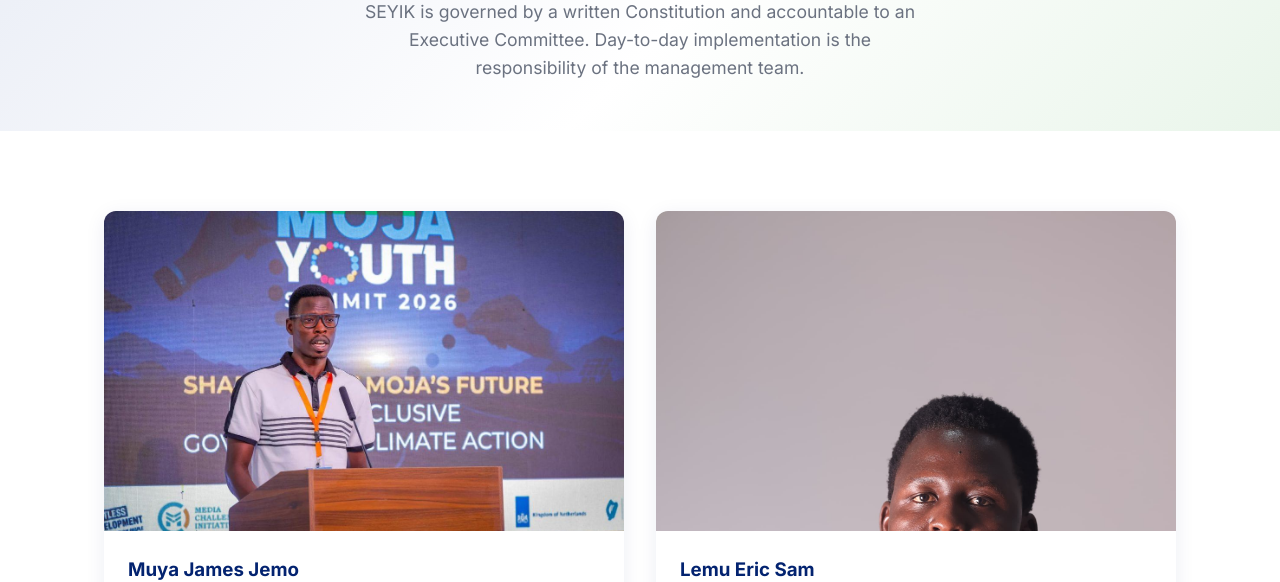
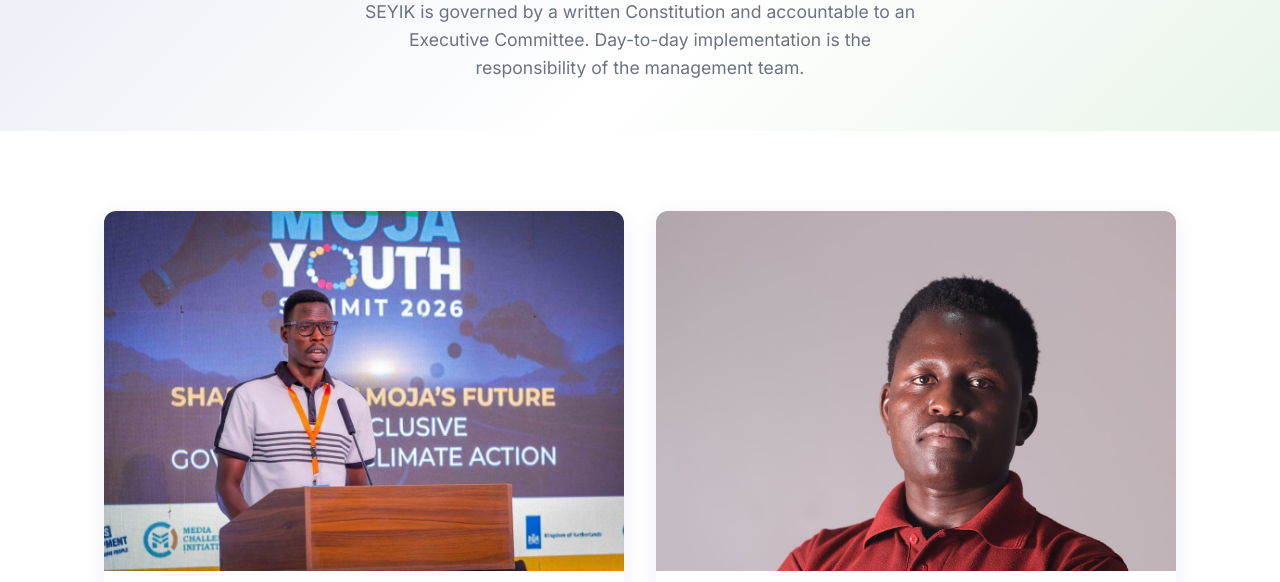
Before and after one commit to isgr870/Seyik-Website-, an Eleventy site: page team.html in a window 1280 px wide. Shown: the part 247-829 px from the top of the page. Built offline with nearby package versions, Linux system fonts and the light colour scheme; Eleventy itself is replaced by a stand-in of ours; files that its build step writes are made by us from their sources; files whose address does not match are found by name.

Commit message:
Fix team photo crop so Lemu portrait fits

```diff
--- a/team.html
+++ b/team.html
@@ -29,7 +29,16 @@
   <style>
     .team-grid { display: grid; grid-template-columns: repeat(auto-fit, minmax(300px, 1fr)); gap: 2rem; }
     .team-card { background: #fff; border-radius: 12px; overflow: hidden; box-shadow: 0 4px 20px rgba(3,35,112,0.08); }
-    .team-card img { width: 100%; height: 320px; object-fit: cover; object-position: top; }
+    .team-card img {
+      width: 100%;
+      height: 360px;
+      object-fit: cover;
+      object-position: center 20%;
+      background: #e8ecf5;
+    }
+    .team-card img[src*="lemu"] {
+      object-position: center 28%;
+    }
     .team-card-body { padding: 1.5rem; }
     .team-card h3 { color: var(--seyik-blue); margin-bottom: 0.25rem; }
     .team-role { color: var(--seyik-green); font-weight: 600; font-size: 0.9rem; margin-bottom: 1rem; }
```
